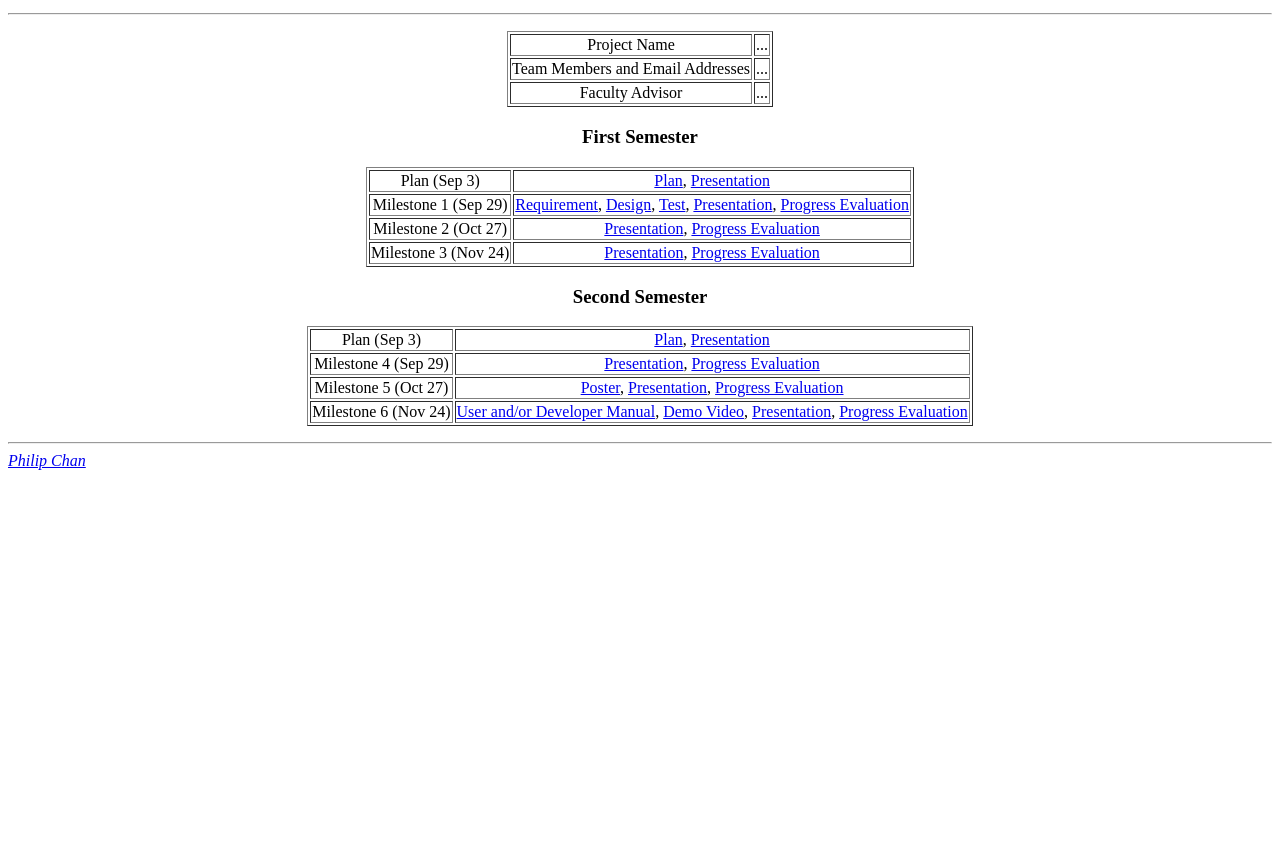
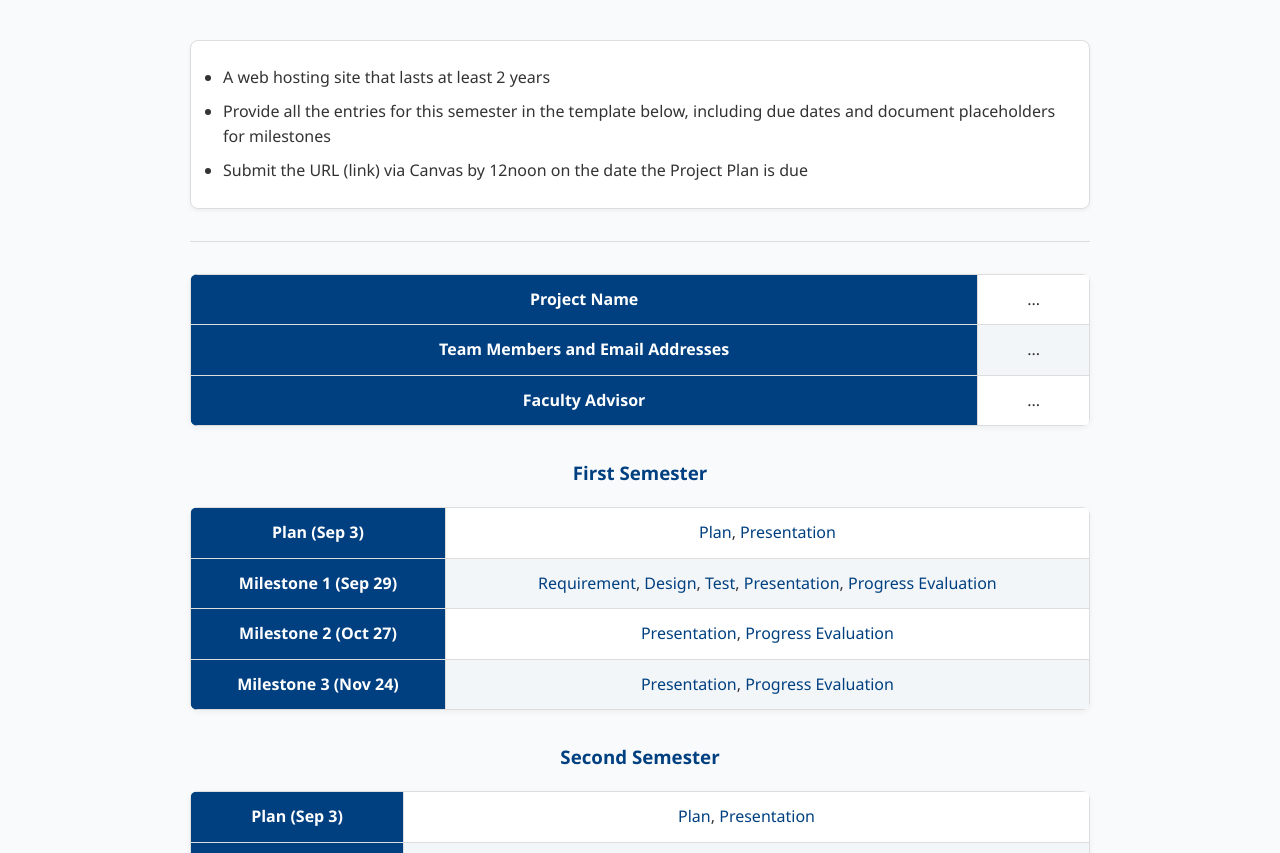
Before and after one commit to TheNuclearNexus/senior-design-project-website, a plain HTML site: page websites.html in a window 1280 px wide. Shown: the part 123-976 px from the top of the page. Before the commit the page ends 800 px from the top, so only its background shows below. Drawn offline with Linux system fonts and the light colour scheme.

Commit message:
add styling

```diff
--- a/websites.html
+++ b/websites.html
@@ -1,72 +1,181 @@
-<!DOCTYPE HTML PUBLIC "-//IETF//DTD HTML//EN">
-<html> <head>
-<title></title>
+<!DOCTYPE html>
+<html lang="en">
+<head>
+  <meta charset="UTF-8">
+  <title>Project Guidelines</title>
+  <style>
+    body {
+      font-family: "Segoe UI", Tahoma, sans-serif;
+      background: #f9fafb;
+      color: #333;
+      margin: 0;
+      padding: 0;
+      line-height: 1.6;
+    }
+
+    header {
+      background: #004080;
+      color: #fff;
+      padding: 1.5rem;
+      text-align: center;
+    }
+
+    h1 {
+      margin: 0;
+      font-size: 2rem;
+    }
+
+    main {
+      max-width: 900px;
+      margin: 2rem auto;
+      padding: 1rem;
+    }
+
+    ul {
+      background: #fff;
+      border: 1px solid #ddd;
+      padding: 1rem 2rem;
+      border-radius: 8px;
+      box-shadow: 0 2px 4px rgba(0,0,0,0.05);
+    }
+
+    ul li {
+      margin: 0.5rem 0;
+    }
+
+    hr {
+      margin: 2rem 0;
+      border: none;
+      border-top: 1px solid #ddd;
+    }
+
+    h3 {
+      margin-top: 2rem;
+      color: #004080;
+      text-align: center;
+    }
+
+    table {
+      width: 100%;
+      border-collapse: collapse;
+      margin: 1rem auto;
+      background: #fff;
+      border-radius: 8px;
+      overflow: hidden;
+      box-shadow: 0 2px 6px rgba(0,0,0,0.05);
+    }
+
+    table th, table td {
+      border: 1px solid #ddd;
+      padding: 0.75rem 1rem;
+      text-align: center;
+    }
+
+    table th {
+      background: #004080;
+      color: #fff;
+      font-weight: bold;
+    }
+
+    table tr:nth-child(even) {
+      background: #f3f6f9;
+    }
+
+    a {
+      color: #004080;
+      text-decoration: none;
+    }
+
+    a:hover {
+      text-decoration: underline;
+    }
+
+    footer {
+      text-align: center;
+      margin: 2rem 0;
+      font-size: 0.9rem;
+    }
+
+    footer a {
+      color: #004080;
+    }
+  </style>
 </head>
+<body>
+  <header>
+    <h1>Guidelines for Project Web Sites</h1>
+  </header>
 
-<body>
-<h1>Guidelines for Project Web Sites</h1>
-<ul>
-  <li>a web hosting site that lasts at least 2 years
-  <li>provide all the entries for this semester in the template below,
-    including due dates and document placeholders for milestones
-  <li>submit the URL (link) via Canvas by 12noon on the date the Project Plan is due
-</ul>
-<p>
-<hr>
-<p>
-<center>
-      <TABLE border=1><TBODY>
-	<TR align=center>
-          <TD>Project Name</TD>
-          <TD>...</TD>
-	<TR align=center>
-          <TD>Team Members and Email Addresses</TD>
-          <TD>...</TD>
-	<TR align=center>
-          <TD>Faculty Advisor</TD>
-          <TD>...</TD></TR>
-      </TBODY></TABLE>
-</center>
-<p>
-<center>
-<h3>First Semester</h3>
-      <TABLE border=1><TBODY>
-	<TR align=center>
-          <TD>Plan (Sep 3)</TD>
-          <TD><a href="plan1.pdf">Plan</a>, <a href="plan1Pres.pdf">Presentation</a></TD>
-	<TR align=center>
-          <TD>Milestone 1 (Sep 29)</TD>
-          <TD><a href="requirement.pdf">Requirement</a>, <a href="design.pdf">Design</a>, <a href="test.pdf">Test</a>, <a href="milestone1.pdf">Presentation</a>, <a href="eval1.pdf">Progress Evaluation</a></TD>
-	<TR align=center>
-          <TD>Milestone 2 (Oct 27)</TD>
-          <TD><a href="milestone3.pdf">Presentation</a>, <a href="eval2.pdf">Progress Evaluation</a></TD></TR>
-	<TR align=center>
-          <TD>Milestone 3 (Nov 24)</TD>
-          <TD><a href="milestone3.pdf">Presentation</a>, <a href="eval3.pdf">Progress Evaluation</a></TD></TR>
-      </TBODY></TABLE>
-</center>
+  <main>
+    <ul>
+      <li>A web hosting site that lasts at least 2 years</li>
+      <li>Provide all the entries for this semester in the template below,
+        including due dates and document placeholders for milestones</li>
+      <li>Submit the URL (link) via Canvas by 12noon on the date the Project Plan is due</li>
+    </ul>
 
-<center>
+    <hr>
 
-<h3>Second Semester</h3>
+    <table>
+      <tr>
+        <th>Project Name</th>
+        <td>...</td>
+      </tr>
+      <tr>
+        <th>Team Members and Email Addresses</th>
+        <td>...</td>
+      </tr>
+      <tr>
+        <th>Faculty Advisor</th>
+        <td>...</td>
+      </tr>
+    </table>
 
-      <TABLE border=1><TBODY>
-	<TR align=center>
-          <TD>Plan (Sep 3)</TD>
-          <TD><a href="plan2.pdf">Plan</a>, <a href="plan2Pres.pdf">Presentation</a></TD>
-	<TR align=center>
-          <TD>Milestone 4 (Sep 29)</TD>
-          <TD><a href="milestone4.pdf">Presentation</a>, <a href="eval4.pdf">Progress Evaluation</a></TD>
-	<TR align=center>
-          <TD>Milestone 5 (Oct 27)</TD>
-          <TD><a href="poster.pdf">Poster</a>, <a href="milestone5.pdf">Presentation</a>, <a href="eval5.pdf">Progress Evaluation</a></TD></TR>
-	<TR align=center>
-          <TD>Milestone 6 (Nov 24)</TD>
-          <TD><a href="userManual.pdf">User and/or Developer Manual</a>, <a href="demoVideo.jpg">Demo Video</a>, <a href="milestone6.pdf">Presentation</a>, <a href="eval6.pdf">Progress Evaluation</a></TD></TR>
-      </TBODY></TABLE>
-</center>
+    <h3>First Semester</h3>
+    <table>
+      <tr>
+        <th>Plan (Sep 3)</th>
+        <td><a href="plan1.pdf">Plan</a>, <a href="plan1Pres.pdf">Presentation</a></td>
+      </tr>
+      <tr>
+        <th>Milestone 1 (Sep 29)</th>
+        <td><a href="requirement.pdf">Requirement</a>, <a href="design.pdf">Design</a>, <a href="test.pdf">Test</a>, <a href="milestone1.pdf">Presentation</a>, <a href="eval1.pdf">Progress Evaluation</a></td>
+      </tr>
+      <tr>
+        <th>Milestone 2 (Oct 27)</th>
+        <td><a href="milestone3.pdf">Presentation</a>, <a href="eval2.pdf">Progress Evaluation</a></td>
+      </tr>
+      <tr>
+        <th>Milestone 3 (Nov 24)</th>
+        <td><a href="milestone3.pdf">Presentation</a>, <a href="eval3.pdf">Progress Evaluation</a></td>
+      </tr>
+    </table>
 
-<p>
-<hr>
-<address><a href="http://www.cs.fit.edu/~pkc/">Philip Chan</a></address>
-</body> </html>
+    <h3>Second Semester</h3>
+    <table>
+      <tr>
+        <th>Plan (Sep 3)</th>
+        <td><a href="plan2.pdf">Plan</a>, <a href="plan2Pres.pdf">Presentation</a></td>
+      </tr>
+      <tr>
+        <th>Milestone 4 (Sep 29)</th>
+        <td><a href="milestone4.pdf">Presentation</a>, <a href="eval4.pdf">Progress Evaluation</a></td>
+      </tr>
+      <tr>
+        <th>Milestone 5 (Oct 27)</th>
+        <td><a href="poster.pdf">Poster</a>, <a href="milestone5.pdf">Presentation</a>, <a href="eval5.pdf">Progress Evaluation</a></td>
+      </tr>
+      <tr>
+        <th>Milestone 6 (Nov 24)</th>
+        <td><a href="userManual.pdf">User and/or Developer Manual</a>, <a href="demoVideo.jpg">Demo Video</a>, <a href="milestone6.pdf">Presentation</a>, <a href="eval6.pdf">Progress Evaluation</a></td>
+      </tr>
+    </table>
+  </main>
+
+  <footer>
+    <address>
+      <a href="http://www.cs.fit.edu/~pkc/">Philip Chan</a>
+    </address>
+  </footer>
+</body>
+</html>
```
